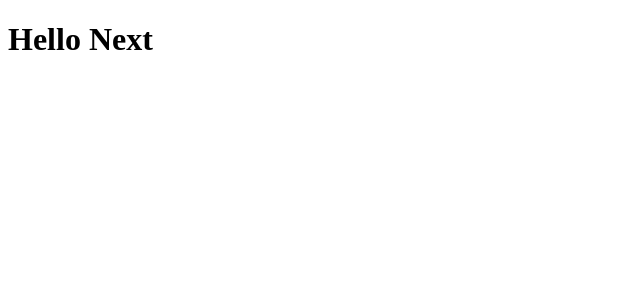
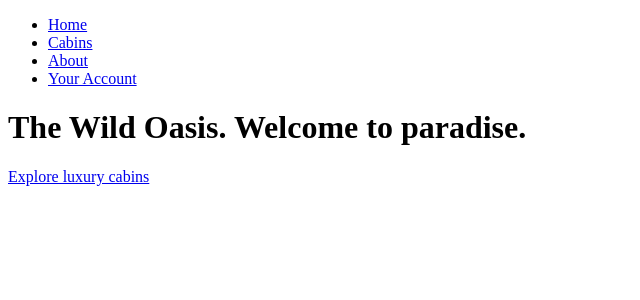
Before and after one commit to shohan11d/Nextjsapp, a Next.js app: page / in a window 1280 px wide. Shown: the top 300 px of the page, without its empty margins (0-640 px from the left). Built offline with nearby package versions, Linux system fonts and the light colour scheme.

Commit message:
next.js navigation added

```diff
--- /dev/null
+++ b/app/about/page.js
@@ -0,0 +1,3 @@
+export default function Page() {
+   return <h1>about</h1>;
+}
--- /dev/null
+++ b/app/account/page.js
@@ -0,0 +1,4 @@
+
+export default function Page() {
+   return <h1>acount</h1>;
+}
--- /dev/null
+++ b/app/cabins/page.js
@@ -0,0 +1,3 @@
+export default function Page() {
+   return <h1>Cabins page</h1>;
+}
--- /dev/null
+++ b/app/components/Navigation.js
@@ -0,0 +1,20 @@
+import Link from 'next/link';
+
+export default function Navigation() {
+   return (
+      <ul>
+         <li>
+            <Link href="/">Home</Link>
+         </li>
+         <li>
+            <Link href="/cabins">Cabins</Link>
+         </li>
+         <li>
+            <Link href="/about">About</Link>
+         </li>
+         <li>
+            <Link href="/account">Your Account</Link>
+         </li>
+      </ul>
+   );
+}
--- a/app/page.js
+++ b/app/page.js
@@ -1,5 +1,12 @@
+import Link from "next/link";
+import Navigation from "./components/Navigation";
 
 export default function Page() {
-  return <h1>Hello Next</h1>
-
+   return (
+      <div>
+         <Navigation/>
+         <h1>The Wild Oasis. Welcome to paradise.</h1>
+         <Link href="/cabins">Explore luxury cabins</Link>
+      </div>
+   );
 }
```
Also changed, not shown: app/cabins/test/page.js (added, +3 -0 lines).
